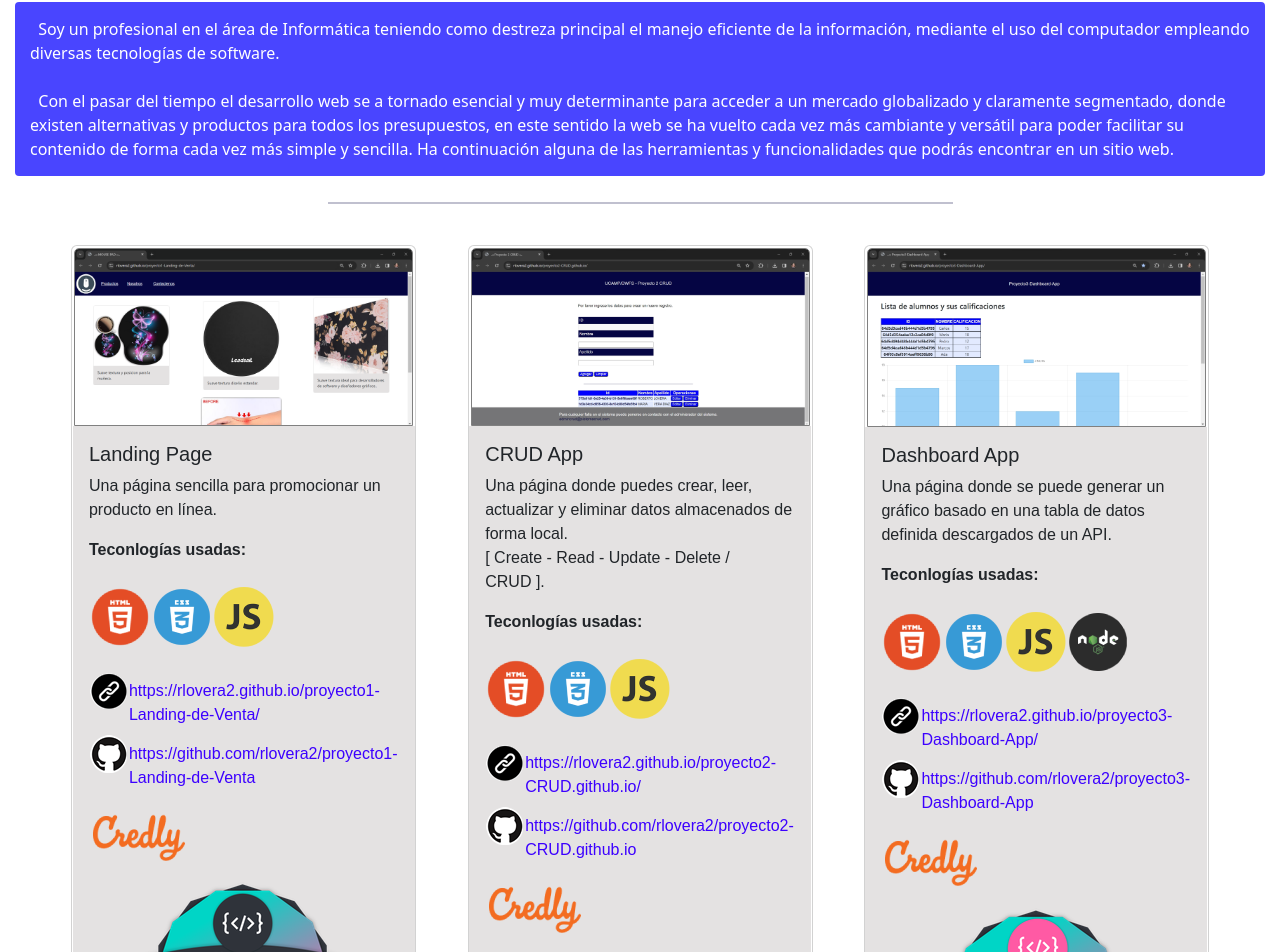
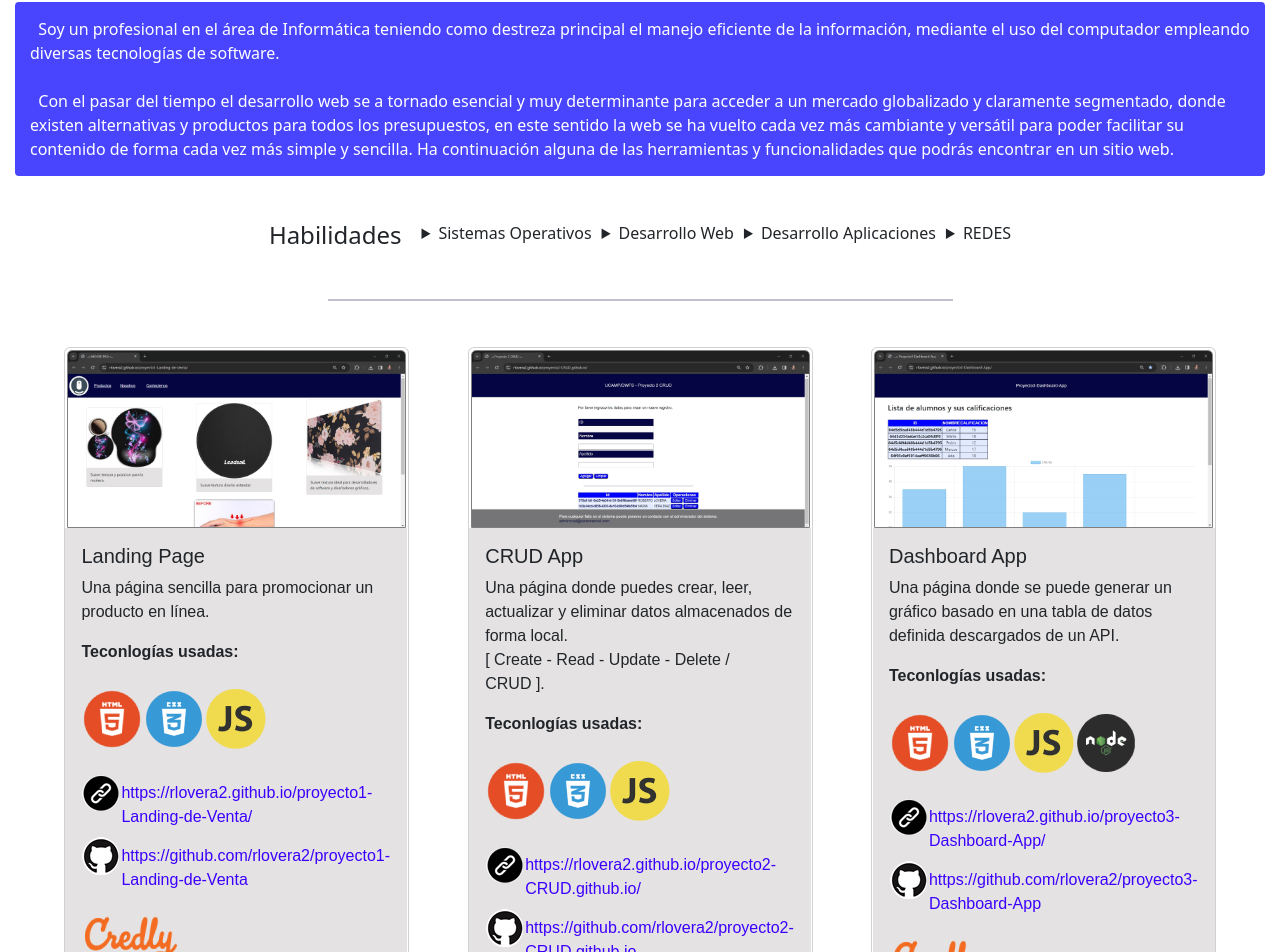
Before and after one commit to rlovera2/Proyecto-6-Portafolio, a React (Vite) app: page / in a window 1280 px wide. Shown: the part 956-1908 px from the top of the page. Built offline with nearby package versions, Linux system fonts and the light colour scheme.

Commit message:
update home

```diff
--- a/src/css/mis_estilos.css
+++ b/src/css/mis_estilos.css
@@ -100,7 +100,19 @@ a{
     width: auto;
 
 }
+.contenedor_habilidades{
+    display: flex;
+    justify-content:center;
+    flex-flow:wrap;
+    gap: 10px;
+    padding: 15px;
+    align-content:space-between;
+    /* align-content:center; */
+    align-items:normal;
+    height: auto;
+    width: auto;
 
+}
 .margenes{
     margin-top: 0%;
     margin-bottom: 0%;
--- /dev/null
+++ b/src/pages/Habilidades.jsx
@@ -0,0 +1,65 @@
+const Habilidades = () => {
+  return (
+    <>
+      <article className="contenedor_habilidades">
+        <h4>Habilidades</h4>
+        <br />
+        <details>
+          <summary>Sistemas Operativos</summary>
+          <ul>
+            <li>MS-DOS</li>
+            <li>WINDOWS 3.X,95,98,NT,2000,XP,10</li>
+            <li> UNIX, LINUX, SOLARIS, UNIX TRU64, FREE BSD</li>
+            <li>OS/2 WARP</li>
+            <li>MacOS</li>
+          </ul>
+        </details>
+
+        <details>
+          <summary>Desarrollo Web</summary>
+          <ul>
+            <li>DREAMWEAVER</li>
+            <li>FLASH</li>
+            <li>VISUAL STUDIO CODE</li>
+            <li>HTML</li>
+            <li>CSS</li>
+            <li>JavaScript</li>
+            <li>REACT</li>
+            <li>NodeJS</li>
+            <li>FULLSTACK (BACK END + FRONT END)</li>
+            <li>PHP</li>
+          </ul>
+        </details>
+        <details>
+          <summary>Desarrollo Aplicaciones</summary>
+          <ul>
+            <li>QBASIC,PASCAL, CLIPPER, FOXPRO</li>
+            <li>MICROSOFT VISUAL BASIC</li>
+            <li>MICROSOFT VISUAL C++ (BASICO)</li>
+            <li>C (BASICO)</li>
+            <li>JAVA</li>
+            <li>UML</li>
+            <li>ECLIPSE</li>
+            <li>NETBEANS</li>
+          </ul>
+        </details>
+        <details>
+          <summary>REDES</summary>
+          <ul>
+            <li>INSTALACION DE RED DE AFREA LOCAL (LAN)</li>
+            <li>INSTALACION DE CABLEADO ESTRUCTURADO</li>
+            <li>INSTALACION DE RACK DE PISO Y RACK DE PARED(BASICO)</li>
+            <li>INSTALCION DE HUB, SWITCHES</li>
+            <li>
+              ADMINISTRACION DE RED WAN DE SATELITE DAMA 10000 Y NMS (VIASAT)
+            </li>
+            <li>INSTALACION DE ANTENA VISAT</li>
+            <li>TCP/IP, SMTP, DHCP, POP3, DNS, HTTP, MAIL</li>
+          </ul>
+        </details>
+      </article>
+    </>
+  );
+};
+
+export default Habilidades;
--- a/src/pages/HomePage.jsx
+++ b/src/pages/HomePage.jsx
@@ -9,6 +9,7 @@ import insigniaDevFullstack from "../img/insignia_dev_fullstack.png";
 // import ecommerce from "../img/ecommerce.jpg";
 import { consumirApi } from "../components/llamadaAPI";
 import Portafolio from "./Portafolio";
+import Habilidades from "./Habilidades";
 import credly2 from "../img/credly2.png";
 
 const HomePage = () => {
@@ -48,9 +49,13 @@ const HomePage = () => {
           cada vez más simple y sencilla. Ha continuación alguna de las
           herramientas y funcionalidades que podrás encontrar en un sitio web.
         </article>
+      </main>
+      <div className="contenedor_habilidades">
+        <Habilidades />
+
         <hr className="linea_divisoria" />
-        <Portafolio />
-      </main>
+      </div>
+      <Portafolio />
     </>
   );
 };
```
